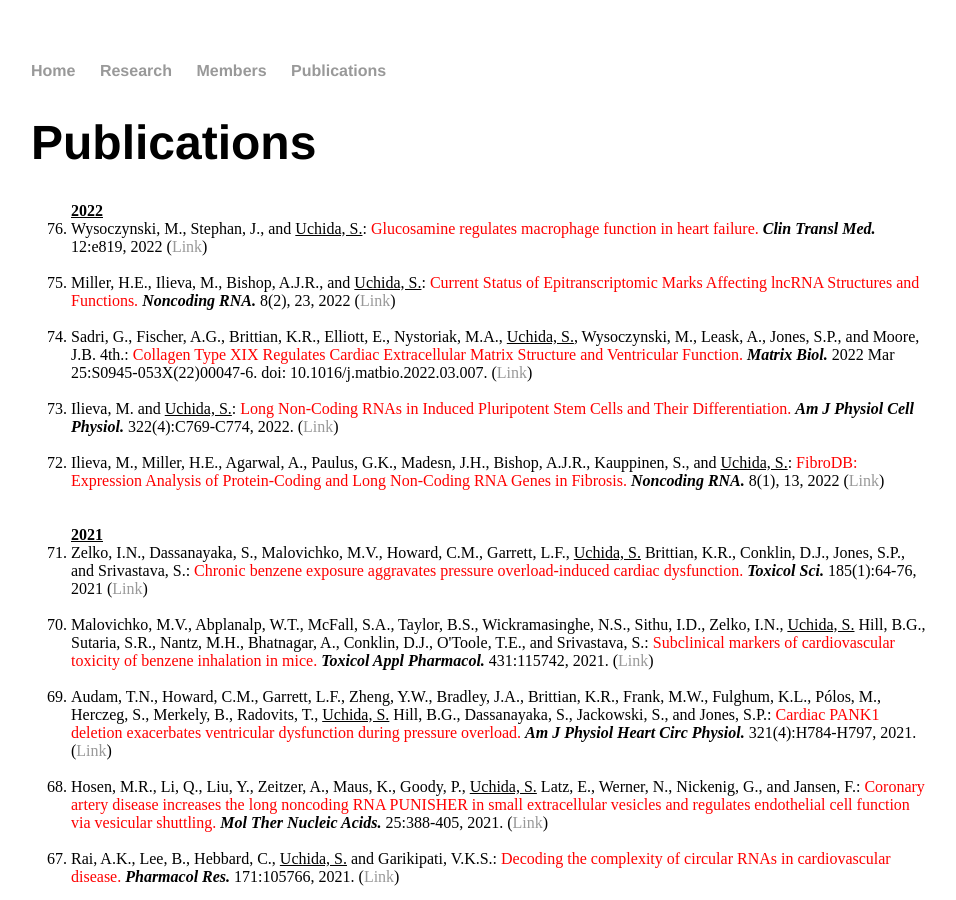
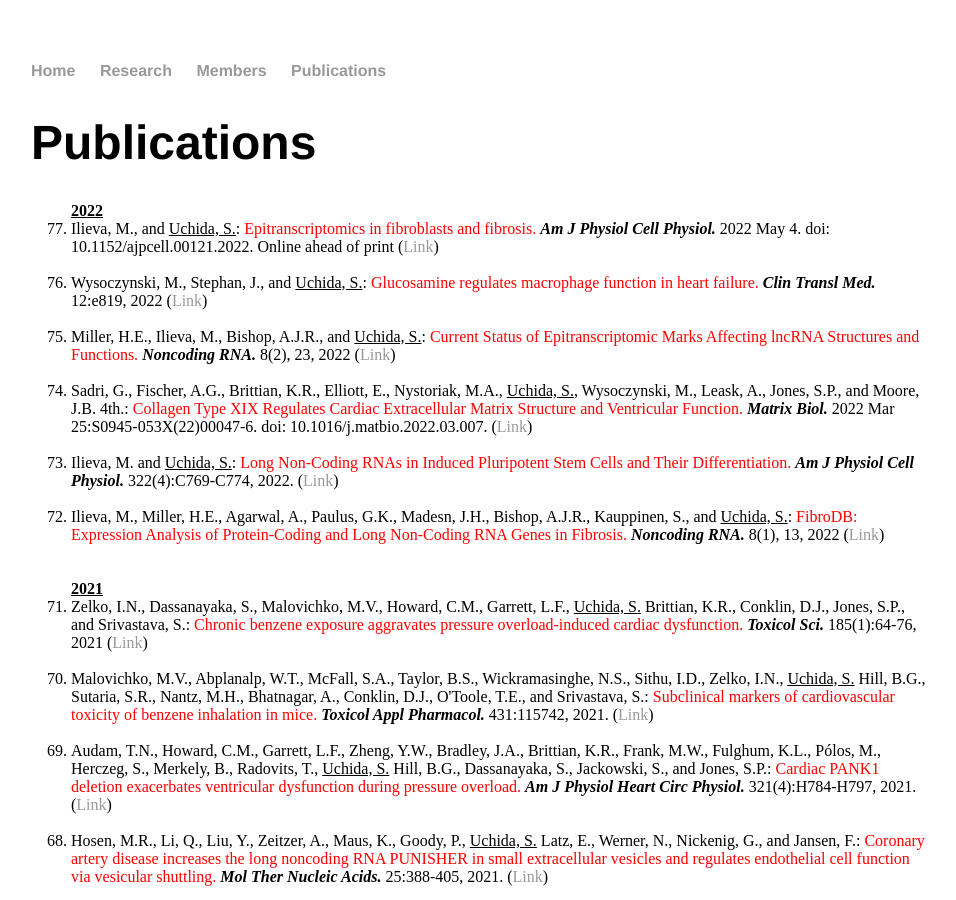
Before and after one commit to heartlncrna/heartlncrna.github.io, a Jekyll site: the page publications/pub_list.html, which Jekyll copies as it is, in a window 1280 px wide and 900 px high. Shown: the whole window, without its empty margins (161-1117 px from the left). Built offline with Jekyll 4.4.1, drawn with Linux system fonts in a browser that asks for light colours.

Commit message:
Update pub_list.html

```diff
--- a/publications/pub_list.html
+++ b/publications/pub_list.html
@@ -28,6 +28,9 @@
 			<ol reversed="reversed">
 
 				<strong><u> 2022 </u></strong>
+
+				<li> Ilieva, M., and <u>Uchida, S.</u>: <font color="red">Epitranscriptomics in fibroblasts and fibrosis.</font> <b><i>Am J Physiol Cell Physiol. </i></b> 2022 May 4. doi: 10.1152/ajpcell.00121.2022. Online ahead of print (<a href="https://journals.physiology.org/doi/abs/10.1152/ajpcell.00121.2022">Link</span></a>)</li>
+			<br>
 
 				<li> Wysoczynski, M., Stephan, J., and <u>Uchida, S.</u>: <font color="red">Glucosamine regulates macrophage function in heart failure.</font> <b><i>Clin Transl Med. </i></b> 12:e819, 2022 (<a href="https://onlinelibrary.wiley.com/doi/10.1002/ctm2.819">Link</span></a>)</li>
 			<br>
```
